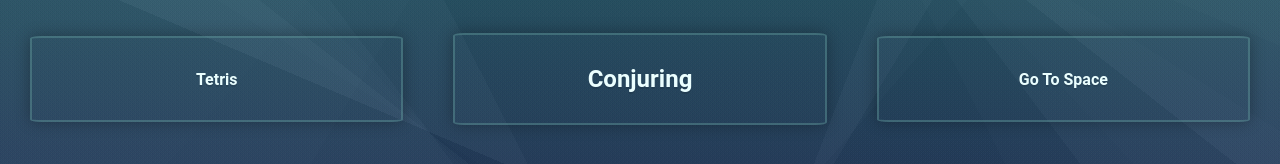
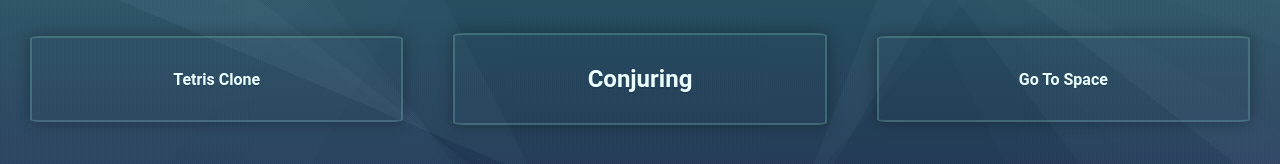
Before and after one commit to elliottandjones/my-personal-portfolio-site, a React (Create React App) app: page / in a window 1280 px wide. Shown: the part 403-567 px from the top of the page. Built offline with nearby package versions, Linux system fonts and the light colour scheme.

Commit message:
rename component

```diff
--- a/src/App.tsx
+++ b/src/App.tsx
@@ -1,9 +1,9 @@
 import { Component } from "react";
 import { BrowserRouter as Router, Route } from "react-router-dom";
 import About from "./components/About/About";
-import Contact from "./components/Contact/Contact";
 import Footer from "./components/Footer/Footer";
 import ProjectList from "./components/ProjectList/ProjectList";
+import Socials from "./components/Socials/Socials";
 
 class App extends Component {
   render() {
@@ -14,7 +14,7 @@
             <div className="home">
               <About />
               <ProjectList />
-              <Contact />
+              <Socials />
               <Footer />
             </div>
           </Route>
--- a/src/components/ProjectList/ProjectList.tsx
+++ b/src/components/ProjectList/ProjectList.tsx
@@ -12,9 +12,9 @@
           <a
             className="grow"
             href="https://agitated-hoover-67ed9a.netlify.com"
-            title="It's Tetris."
+            title="It's a Tetris Clone."
           >
-            <h4>Tetris</h4>
+            <h4>Tetris Clone</h4>
           </a>
         </li>
         <li className="conjuring">
--- a/src/components/Contact/Contact.css
+++ b/src/components/Socials/Socials.css
@@ -1,4 +1,4 @@
-.contact {
+.socials {
   display: grid;
   grid-template-areas: "linkedin github email";
   gap: 15px;
--- a/src/components/Contact/Contact.tsx
+++ b/src/components/Socials/Socials.tsx
@@ -1,9 +1,9 @@
 import { FaEnvelope, FaGithub, FaLinkedin } from "react-icons/fa";
-import "./Contact.css";
+import "./Socials.css";
 
-export default function Contact() {
+export default function Socials() {
   return (
-    <section id="contact" className="contact">
+    <section id="socials" className="socials">
       <a
         className="icon email grow"
         href="mailto:elliottohj44@gmail.com"
--- a/tsconfig.json
+++ b/tsconfig.json
@@ -1,6 +1,6 @@
 {
   "compilerOptions": {
-    "target": "es5",
+    "target": "es6",
     "lib": ["dom", "dom.iterable", "esnext"],
     "allowJs": true,
     "skipLibCheck": true,
```
